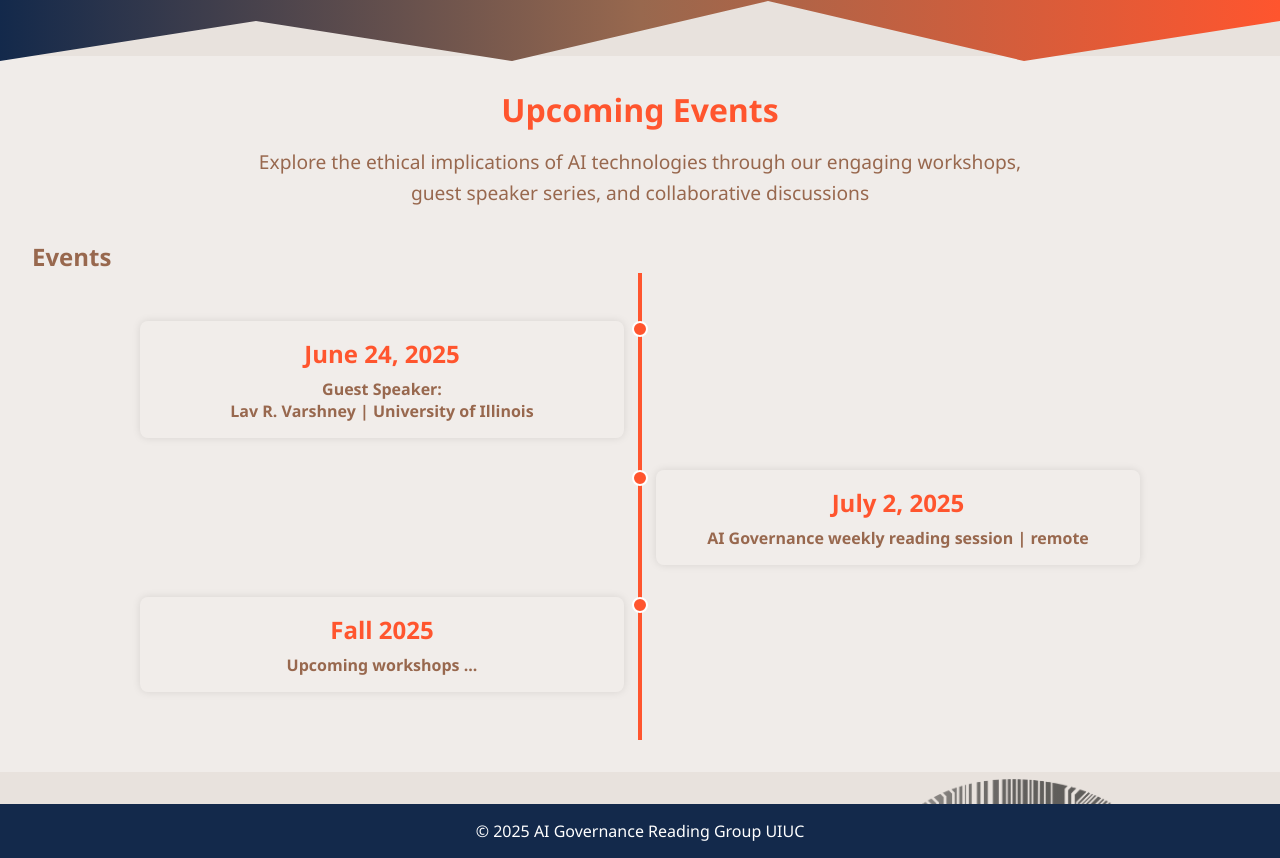
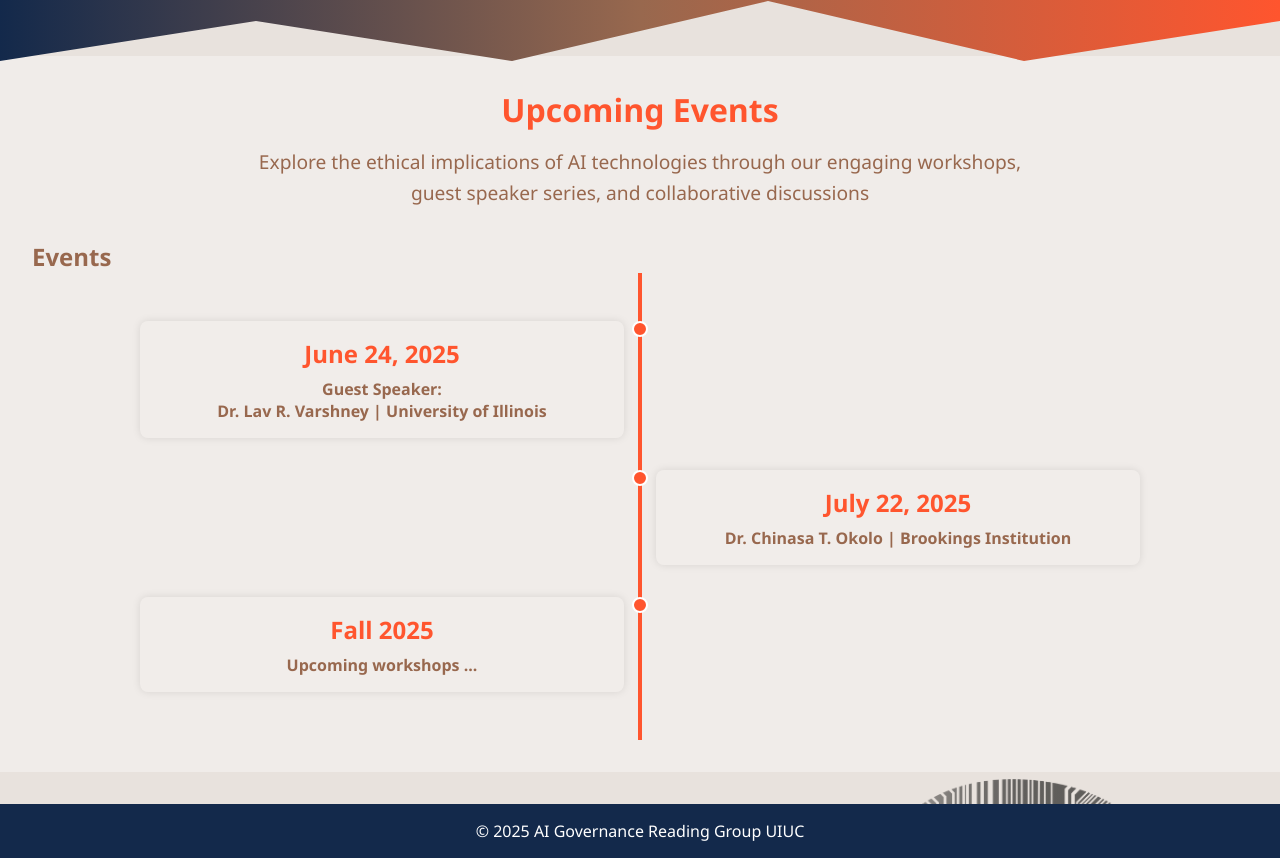
Before and after one commit to Hajara-Yasmin-Isa/AI-Governance-UIUC, a plain HTML site: page index.html in a window 1280 px wide. Shown: the part 886-1744 px from the top of the page. Drawn offline with Linux system fonts and the light colour scheme; files whose address does not match are found by name.

Commit message:
some more updates

```diff
--- a/index.html
+++ b/index.html
@@ -50,7 +50,7 @@
                 <div class="timeline-content">
                     <h3>June 24, 2025</h3>
                     <p>Guest Speaker: </p>
-                    <p>Lav R. Varshney | University of Illinois</p>
+                    <p>Dr. Lav R. Varshney | University of Illinois</p>
 
                 </div>
             </div>
@@ -58,8 +58,8 @@
             <div class="timeline-item right">
                 <div class="timeline-dot"></div>
                 <div class="timeline-content">
-                    <h3>July 2, 2025</h3>
-                    <p>AI Governance weekly reading session | remote</p>
+                    <h3>July 22, 2025</h3>
+                    <p>Dr. Chinasa T. Okolo | Brookings Institution</p>
                 </div>
             </div>
 
--- a/style/org.css
+++ b/style/org.css
@@ -229,6 +229,7 @@
     border: 3px solid #ddd;
     box-shadow: 0 4px 8px rgba(0,0,0,0.1);
     transition: transform 0.3s ease;
+    object-position: center 25%;
 
 }
 .profile1 img:hover {
```
Also changed, not shown: pages/org.html (+2 -2 lines), 1 other file.
